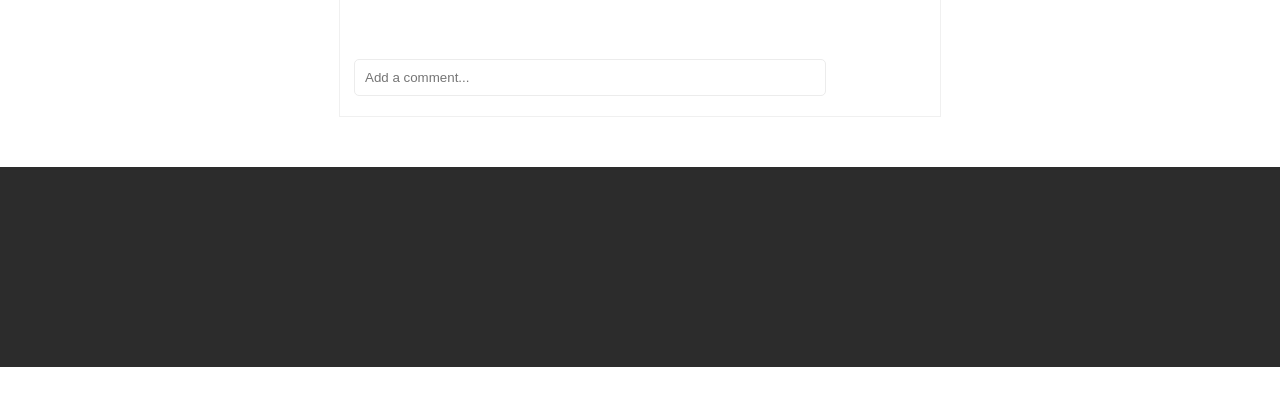
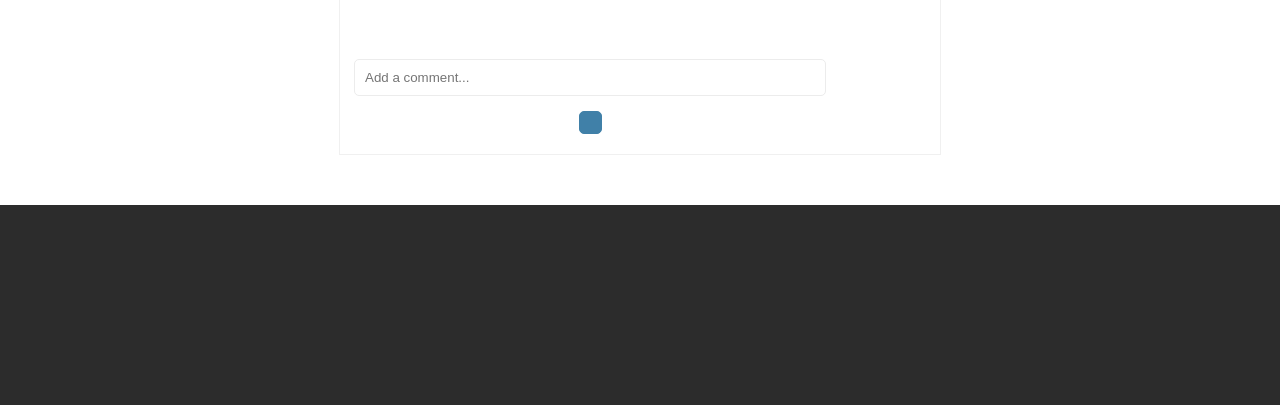
Before and after one commit to JerBartels/php1-imdstagram, a PHP site: page /php1-satchmo/pages/detail.php?post=1 in a window 1280 px wide. Shown: the part 631-1036 px from the top of the page. Before the commit the page ends 998 px from the top, so only its background shows below. Run offline with PHP 8.4, Linux system fonts and the light colour scheme; the visitor is signed in with stand-in values (Sample User, id 1); data that the repository does not hold is empty.

Commit message:
post on safari

```diff
--- a/pages/detail.php
+++ b/pages/detail.php
@@ -1,11 +1,6 @@
 <?php
 
 require_once("init.php");
-
-/*require_once("../classes/Post.class.php");
-include_once("../classes/User.class.php");
-include_once("../classes/Likes.class.php");
-include_once("../classes/Comment.class.php");*/
 
 //kijken of user al ingelogd is
 if(!isset($_SESSION["username"]))
--- a/pages/reglog.php
+++ b/pages/reglog.php
@@ -1,13 +1,9 @@
 <?php
 
-//reglog staat voor registratie en login
 //deze pagina dekt zowel het inloggen als het registreren van een nieuw profiel
 //om geen gigantische index.php te krijgen deze functies in afzonderlijke file gezet
 
 include_once("init.php");
-/*include_once("../classes/Db.class.php");
-include_once("../classes/User.class.php");
-include_once("session.php");*/
 
 // --------- ** SIGN UP ** --------- //
 
--- a/pages/satchmo.php
+++ b/pages/satchmo.php
@@ -257,7 +257,7 @@ if(isset($_POST["feed-delete-button"]))
 
                                         <form action="" method="post" class="feed_comment_form">
                                             <?php print '<input type="input" placeholder="Add a comment..." name="input_post_comment" class="input_post_comment" id="input_' . $post["id"] . '">'; ?>
-                                            <?php print '<input type="submit" name="btn_post_comment" class="btn_post_comment" id="btn_' . $post["id"] . '">'; ?>
+                                            <?php print '<button type="submit" value="submit" name="btn_post_comment" class="btn_post_comment" id="btn_' . $post["id"] . '">'; ?>
                                         </form>
 
                                     </div>
--- a/pages/search.php
+++ b/pages/search.php
@@ -7,7 +7,6 @@ if(!isset($_SESSION["username"]))
 {
     header("location: ../index.php");
 }
-
 
 if(isset($_POST["submit_search"]))
 {
--- a/pages/session.php
+++ b/pages/session.php
@@ -1,8 +1,6 @@
 <?php
 
 session_start();
-
-//controlefunctie -> gebruiker al ingelogd?
 
 function alreadyLoggedIn()
 {
--- a/scripts/script.js
+++ b/scripts/script.js
@@ -165,7 +165,9 @@ $(document).ready(function() {
 
     //------------------- AJAX - COMMENT -------------------//
 
-    $(document).on("click", ".btn_post_comment", function(){
+    $(document).on("click", ".btn_post_comment", function(e)
+    {
+        e.preventDefault();
 
         var $current_comment = $(this);
         var current_post_id = $current_comment.attr("id").slice(4);
--- a/styles/style.css
+++ b/styles/style.css
@@ -286,7 +286,11 @@ p
 
             .btn_post_comment
             {
-                display: none;
+                /*display: none;*/
+                display: block;
+                width: 1px;
+                height: 1px;
+                text-indent: -999px;
             }
 
 
```
